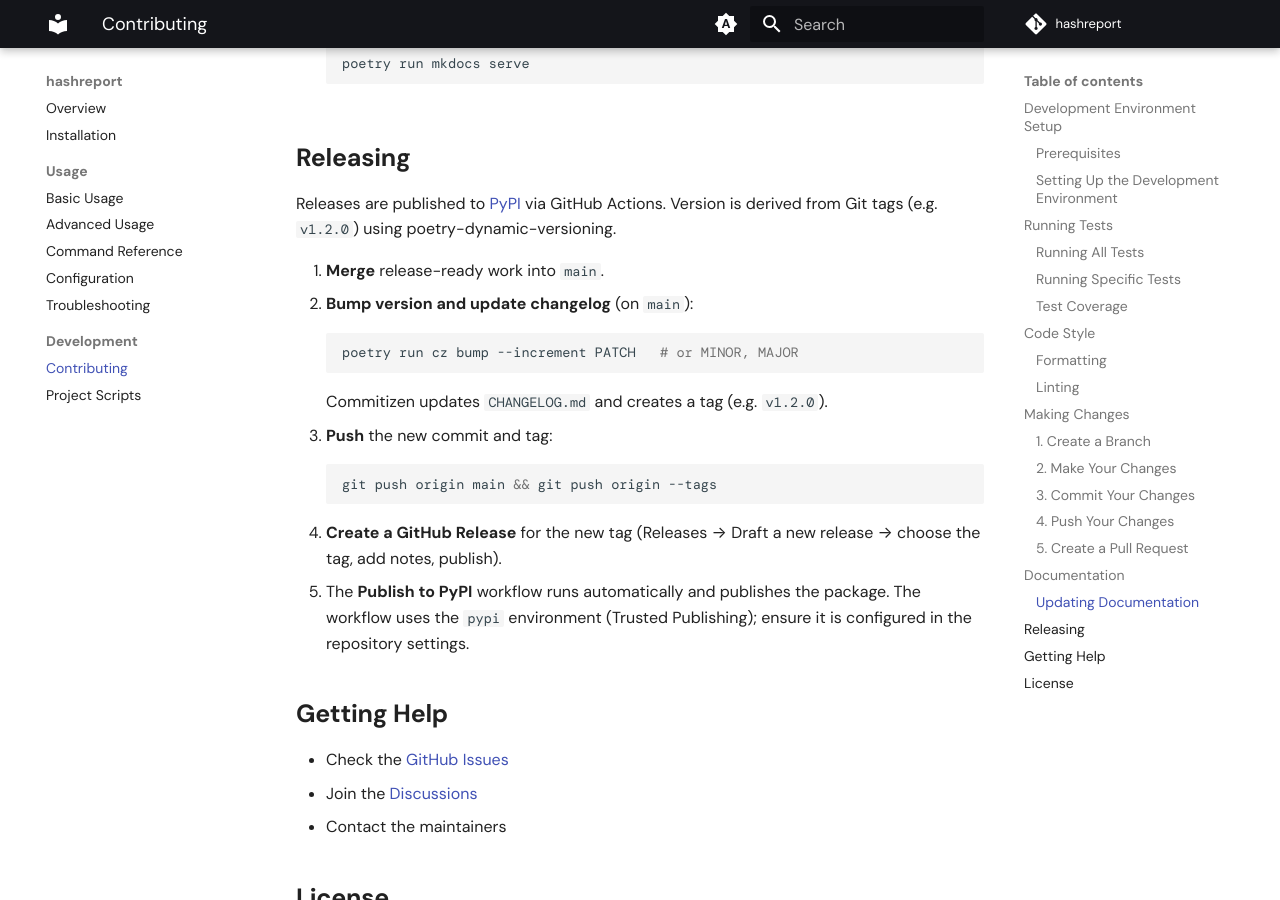
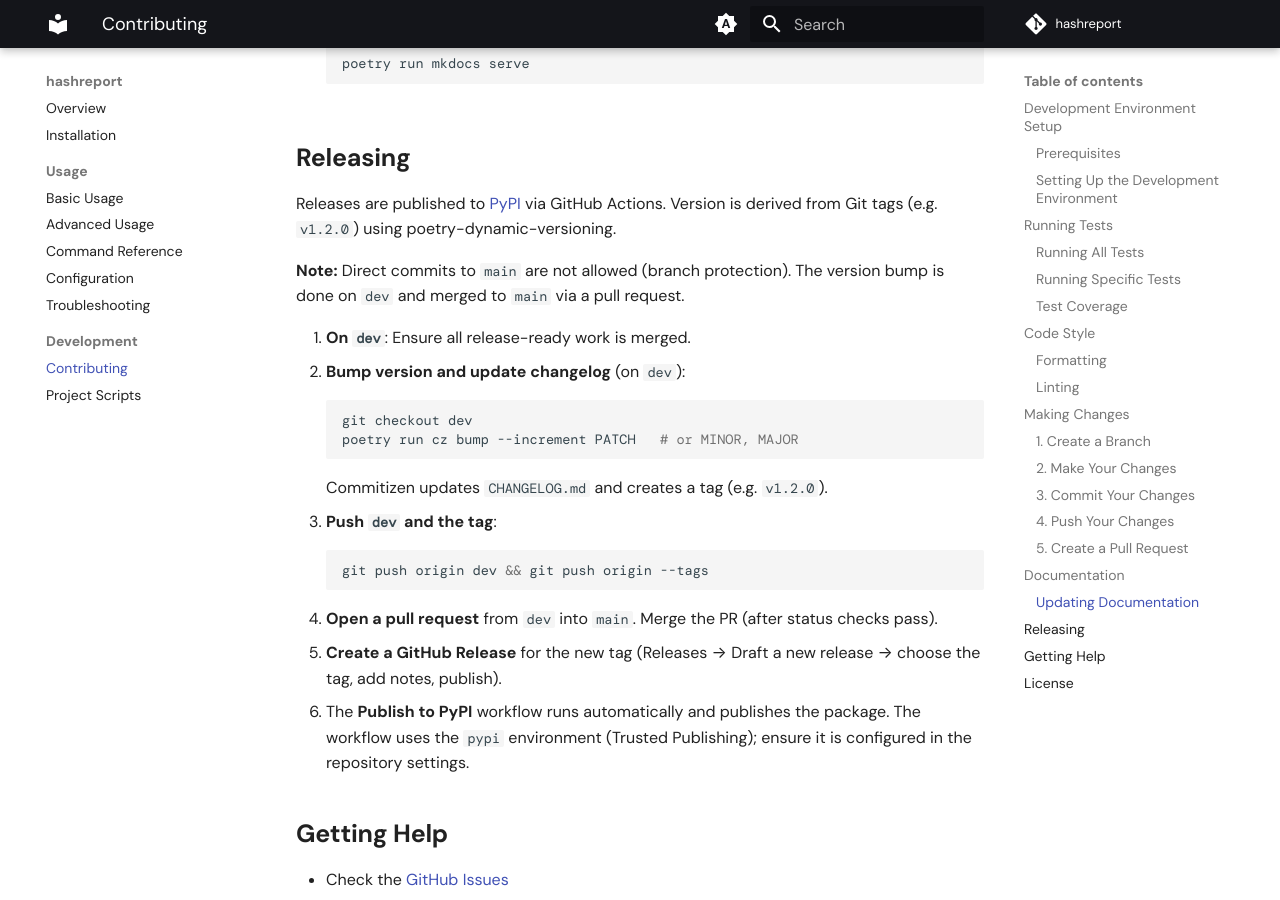
Before and after one commit to madebyjake/hashreport, an MkDocs documentation site: the page built from docs/contributing.md, in a window 1280 px wide and 900 px high, scrolled down 4313 px. Built offline with MkDocs 1.6.1 and Material for MkDocs 9.7.7, drawn with Linux system fonts in a browser that asks for light colours; some web fonts are replaced; comment, search, counter and statistics services are not loaded; the version menu is left out.

Commit message:
docs: update release process
Clarified the steps for version bumping and merging from `dev` to `main`, emphasizing branch protection and the use of pull requests.

````diff
--- a/docs/contributing.md
+++ b/docs/contributing.md
@@ -185,18 +185,22 @@ git push origin feature/your-feature-name
 
 Releases are published to [PyPI](https://pypi.org/project/hashreport/) via GitHub Actions. Version is derived from Git tags (e.g. `v1.2.0`) using poetry-dynamic-versioning.
 
-1. **Merge** release-ready work into `main`.
-2. **Bump version and update changelog** (on `main`):
+**Note:** Direct commits to `main` are not allowed (branch protection). The version bump is done on `dev` and merged to `main` via a pull request.
+
+1. **On `dev`**: Ensure all release-ready work is merged.
+2. **Bump version and update changelog** (on `dev`):
    ```bash
+   git checkout dev
    poetry run cz bump --increment PATCH   # or MINOR, MAJOR
    ```
    Commitizen updates `CHANGELOG.md` and creates a tag (e.g. `v1.2.0`).
-3. **Push** the new commit and tag:
+3. **Push `dev` and the tag**:
    ```bash
-   git push origin main && git push origin --tags
+   git push origin dev && git push origin --tags
    ```
-4. **Create a GitHub Release** for the new tag (Releases → Draft a new release → choose the tag, add notes, publish).
-5. The **Publish to PyPI** workflow runs automatically and publishes the package. The workflow uses the `pypi` environment (Trusted Publishing); ensure it is configured in the repository settings.
+4. **Open a pull request** from `dev` into `main`. Merge the PR (after status checks pass).
+5. **Create a GitHub Release** for the new tag (Releases → Draft a new release → choose the tag, add notes, publish).
+6. The **Publish to PyPI** workflow runs automatically and publishes the package. The workflow uses the `pypi` environment (Trusted Publishing); ensure it is configured in the repository settings.
 
 ## **Getting Help**
 
````
